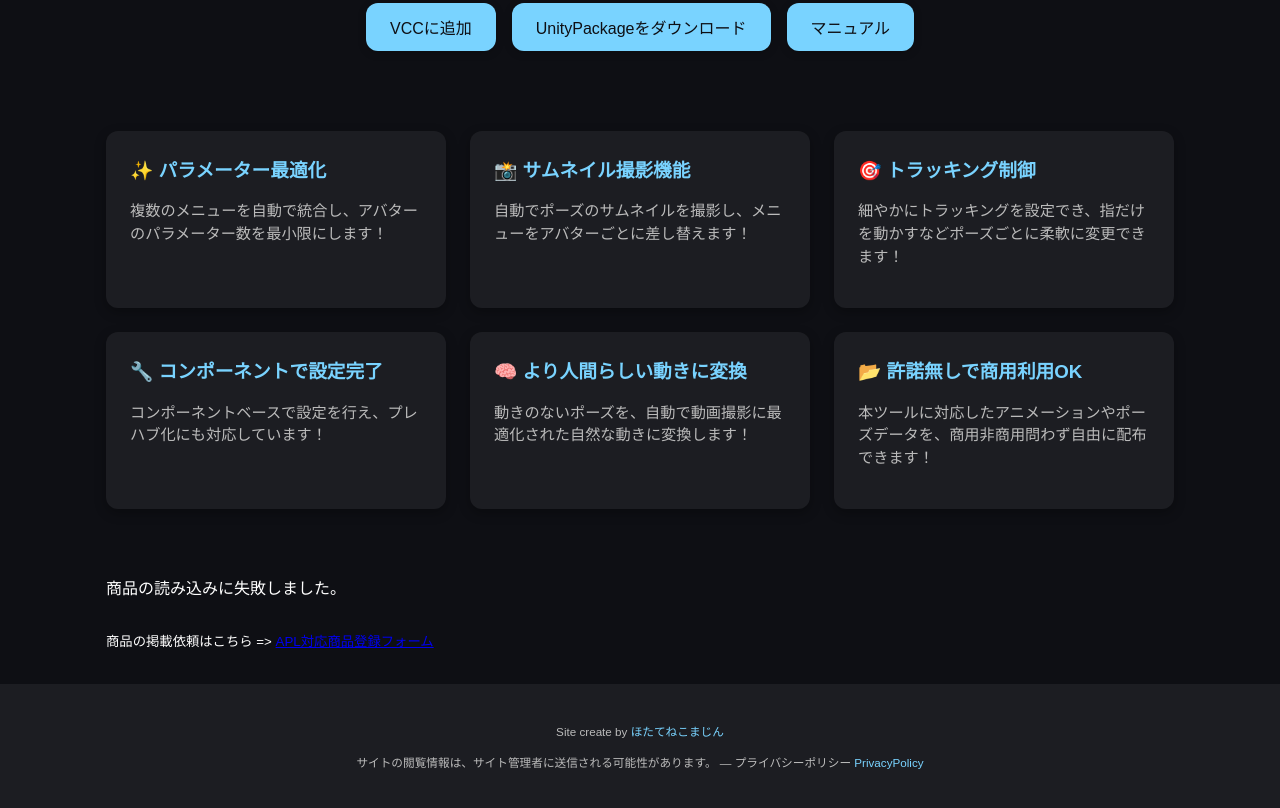
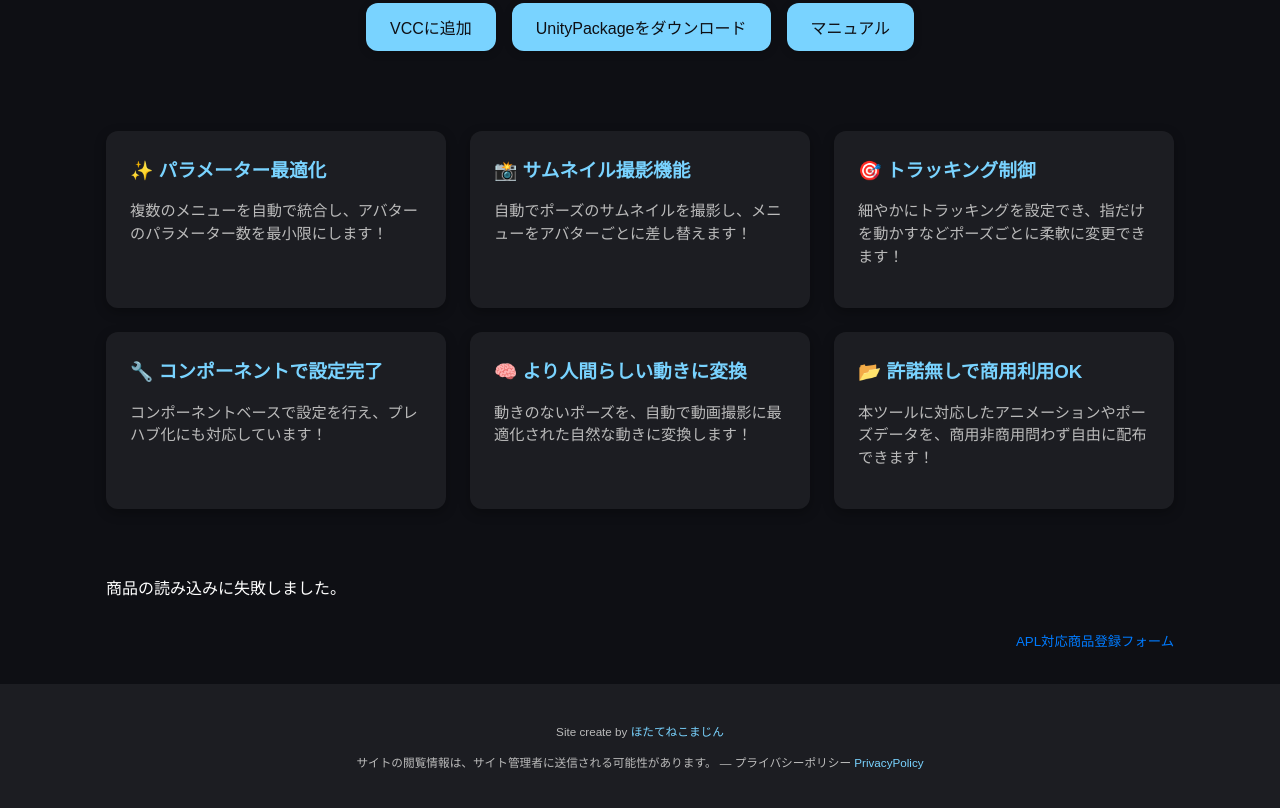
Before and after one commit to HhotateA/AvatarPoseLibrary, a plain HTML site: page Website/index.html in a window 1280 px wide. Shown: the part 788-1596 px from the top of the page. Drawn offline with Linux system fonts and the light colour scheme; no server answers; a web font is replaced by a local one.

Commit message:
Websiteの更新

```diff
--- a/Website/index.html
+++ b/Website/index.html
@@ -44,7 +44,7 @@
           <img alt="Discord" src="https://img.shields.io/discord/1370943019666378764?style=flat-square&logo=Discord&logoColor=ffffff&logoSize=auto&label=Discord&color=%235865F2&cacheSeconds=60">
         </a>
         <a href="https://hhotatea.booth.pm/items/6902222">
-          <img alt="Booth" src="https://img.shields.io/badge/%F0%9F%8F%A0Booth-Donate-fc4d50">
+          <img alt="Booth" src="https://img.shields.io/badge/%F0%9F%8F%A0Booth-Donation-fc4d50">
         </a>
       </div>
 
@@ -104,7 +104,11 @@
           <!-- JS でアイテムと複製を埋め込み -->
         </div>
       </div>
-      <p><small>商品の掲載依頼はこちら => <a href="https://forms.gle/L543ePjPLmEt4gBz7">APL対応商品登録フォーム</a></small></p>
+      <p class="form-link">
+        <small>
+          <a href="https://forms.gle/L543ePjPLmEt4gBz7">APL対応商品登録フォーム</a>
+        </small>
+      </p>
     </div>
   </section>
 
--- a/Website/style.css
+++ b/Website/style.css
@@ -158,3 +158,37 @@ footer a {
 footer a:hover {
   color: var(--text-color);
 }
+
+/* form-link */
+.form-link {
+  text-align: right; /* 右寄せ */
+  margin-top: 1em;
+}
+
+.form-link a {
+  position: relative;
+  color: #007BFF;
+  text-decoration: none;
+  transition: color 0.3s ease;
+}
+
+.form-link a::after {
+  content: "";
+  position: absolute;
+  bottom: -2px;
+  left: 0;
+  width: 100%;
+  height: 2px;
+  background-color: #007BFF;
+  transform: scaleX(0);
+  transform-origin: left;
+  transition: transform 0.3s ease;
+}
+
+.form-link a:hover {
+  color: #0056b3;
+}
+
+.form-link a:hover::after {
+  transform: scaleX(1); /* アニメーションで下線表示 */
+}
```
